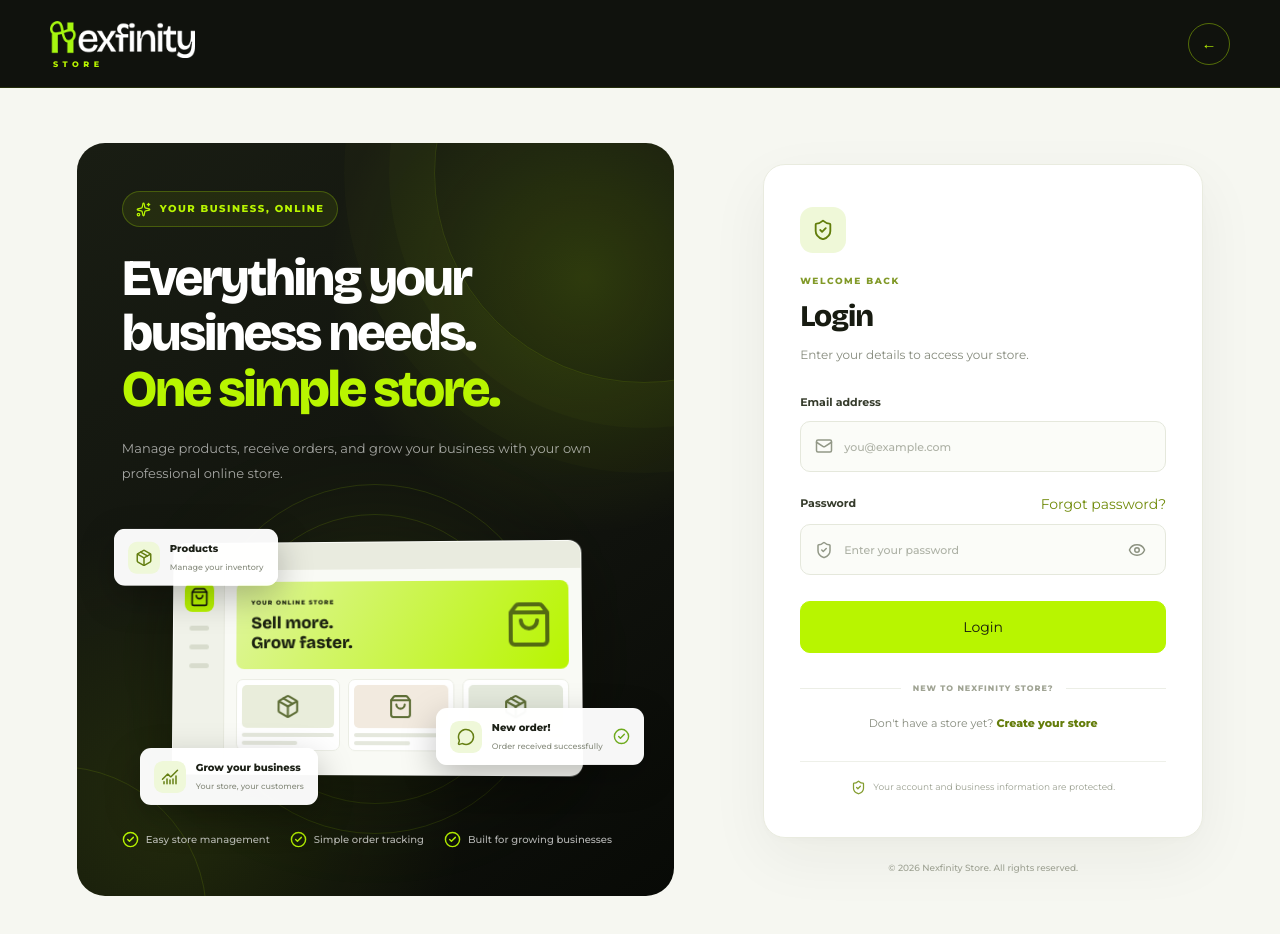
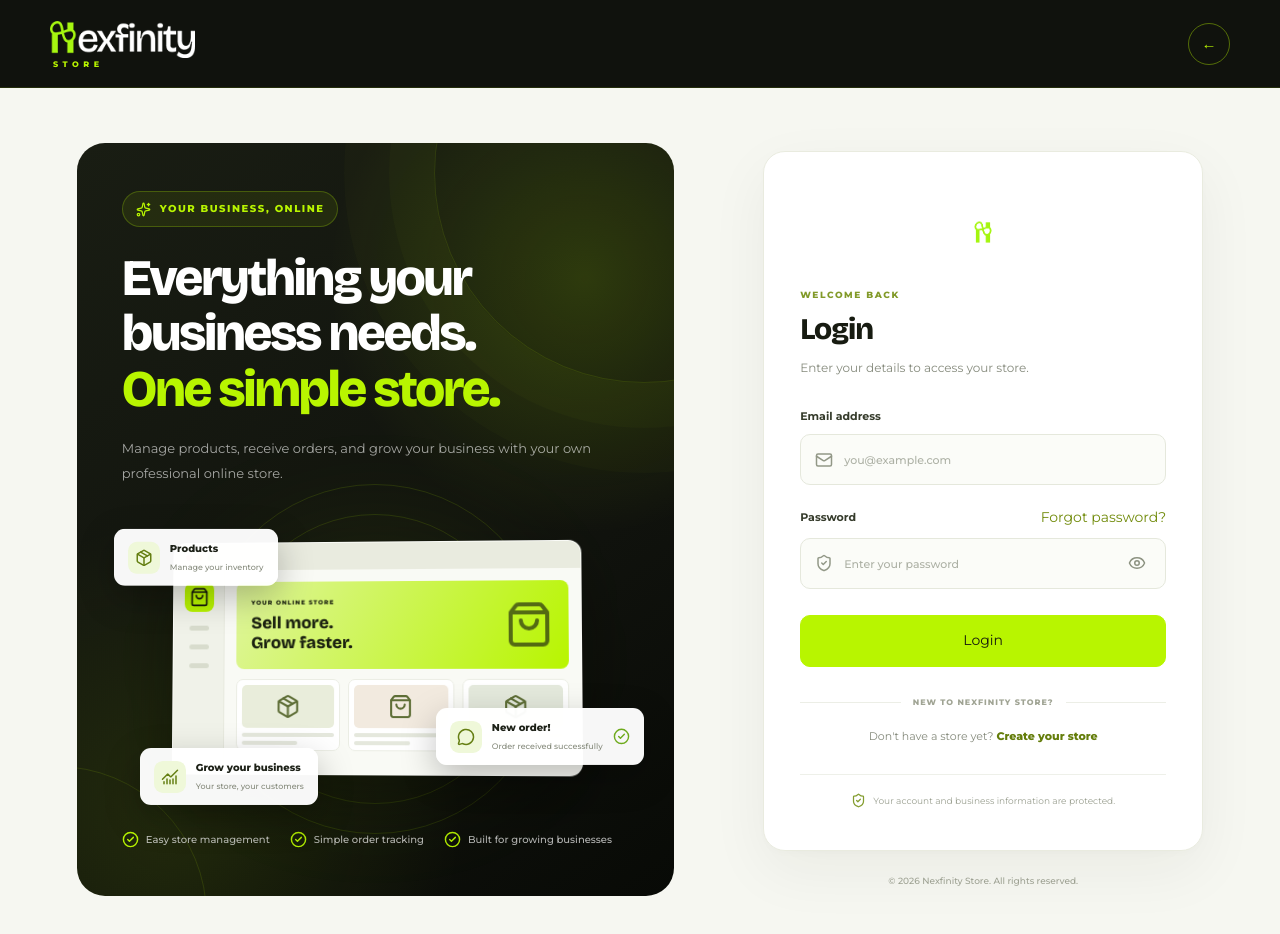
Before and after one commit to Solotech133/nexfinity-store, a React (Vite) app: page /login in a window 1280 px wide. Shown: the top 934 px of the page. Built offline with nearby package versions, Linux system fonts and the light colour scheme; no server answers.

Commit message:
Replace login security badge with Nexfinity Store logo

```diff
--- a/src/components/Login.css
+++ b/src/components/Login.css
@@ -1266,3 +1266,24 @@
     transition-duration: 0.01ms !important;
   }
 }
+
+/* Nexfinity Store logo at the top of the login card */
+.login-card-icon.login-logo {
+  width: 76px;
+  height: 76px;
+  margin: 0 auto 18px;
+  padding: 8px;
+  display: flex;
+  align-items: center;
+  justify-content: center;
+  background: transparent;
+  border: none;
+  box-shadow: none;
+}
+
+.login-card-icon.login-logo img {
+  display: block;
+  width: 100%;
+  height: 100%;
+  object-fit: contain;
+}
--- a/src/components/Login.jsx
+++ b/src/components/Login.jsx
@@ -333,9 +333,9 @@ export default function Login() {
 
                 <div className="login-card-heading">
 
-                  <div className="login-card-icon">
-                    <ShieldCheck size={22} />
-                  </div>
+                  <div className="login-card-icon login-logo">
+  <img src="/images/logo2.png" alt="Nexfinity Store" />
+</div>
 
                   <span className="login-card-label">
                     WELCOME BACK
```
